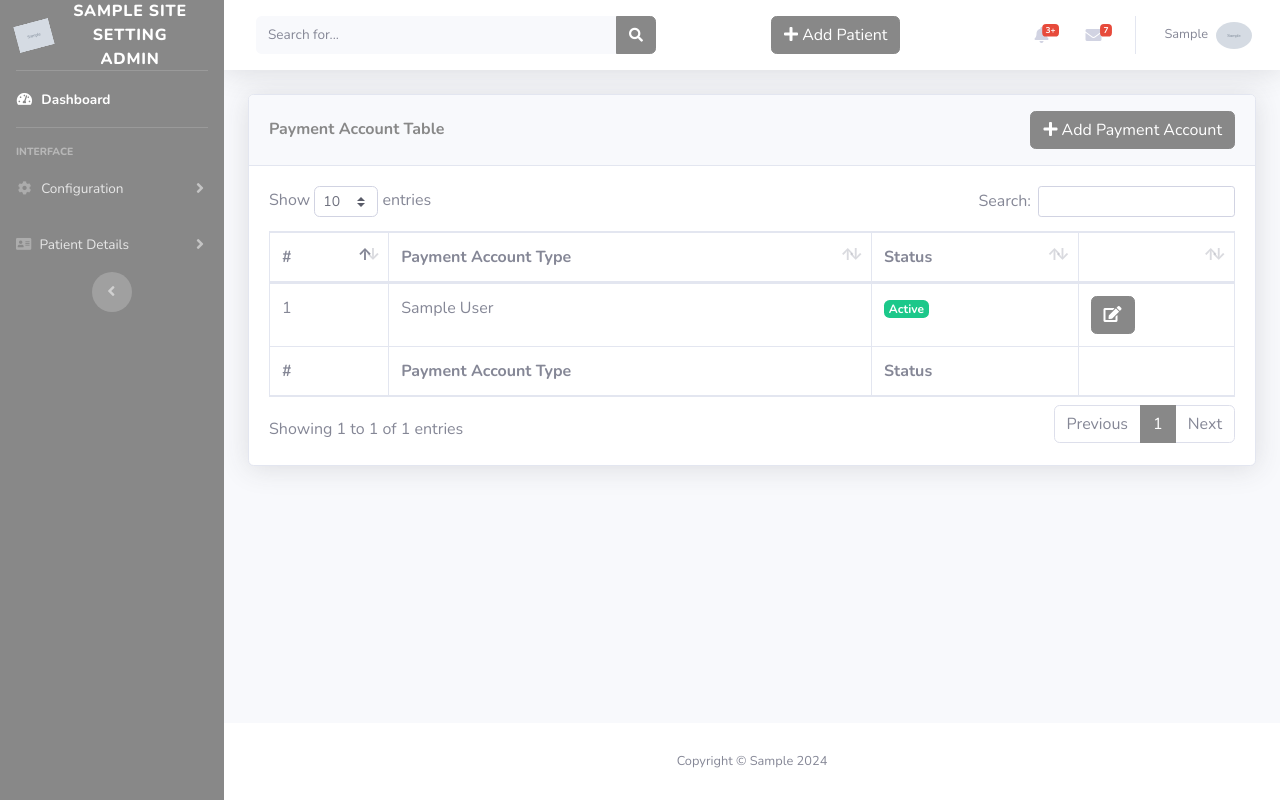
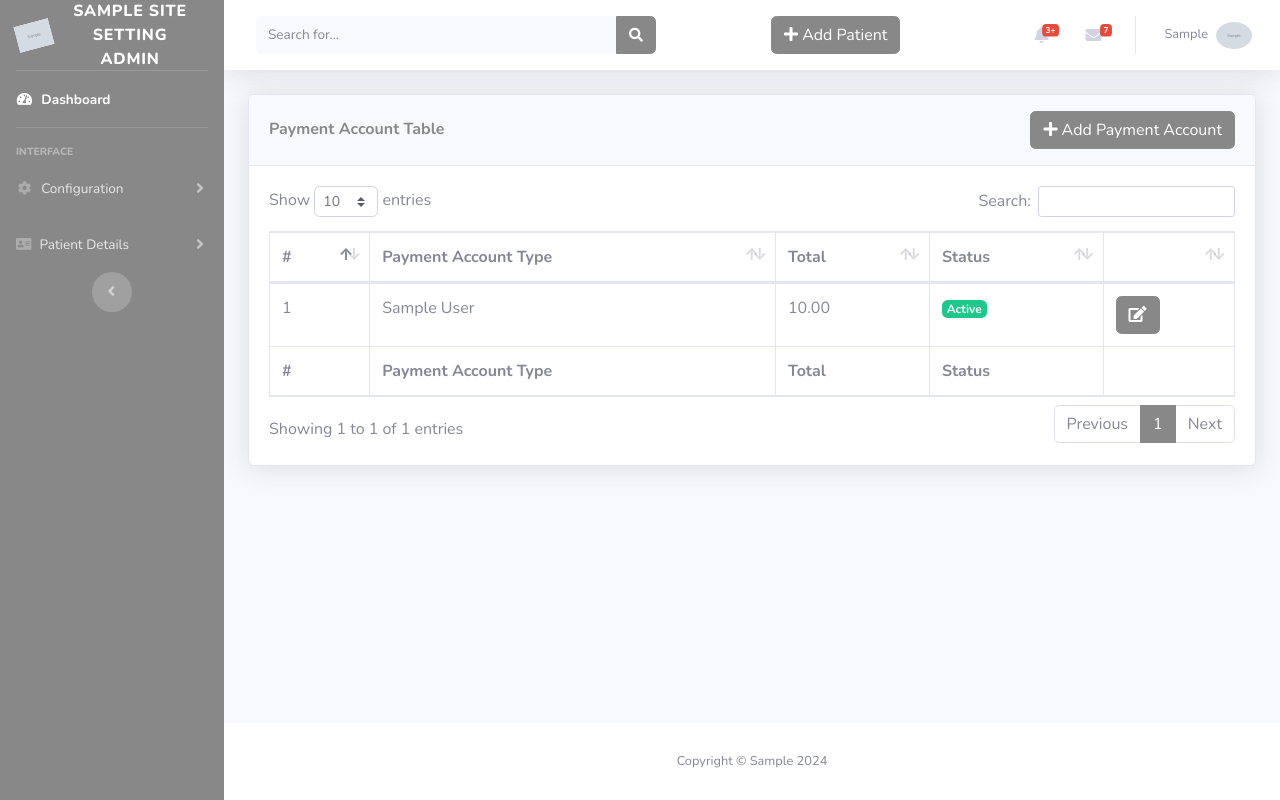
Before and after one commit to sageerkv/hospital_admin_dashboard_web, a Django app: page /View_account in a window 1280 px wide. Run offline with Django 5.2, Linux system fonts and the light colour scheme; a user stored in the database is signed in; tables that the repository leaves empty hold one stand-in row (values such as "Sample post"); grey boxes marked "Sample" are stand-in pictures; data that the repository does not hold is empty; some libraries are stand-ins or nearby versions.

Commit message:
Calculate account totals by summing amounts and discount amounts, and then subtracting discount amounts for accurate account balances

```diff
--- a/backend/templates/bank_account/form_data.html
+++ b/backend/templates/bank_account/form_data.html
@@ -1,4 +1,5 @@
 {% extends "index.html" %}
+{% load custom_filters %}
 {% load static %}
 
 {% block Page_Content %}
@@ -17,6 +18,7 @@
                     <tr>
                         <th>#</th>
                         <th>Payment Account Type</th>
+                        <th>Total</th>
                         <th>Status</th>
                         <th></th>
                     </tr>
@@ -25,6 +27,7 @@
                     <tr>
                         <th>#</th>
                         <th>Payment Account Type</th>
+                        <th>Total</th>
                         <th>Status</th>
                         <th></th>
                     </tr>
@@ -34,6 +37,7 @@
                     <tr>
                         <td>{{forloop.counter}}</td>
                         <td>{{bank_account.Name}}</td>
+                        <td>{{ account_totals|get_value:bank_account.id |floatformat:2}}</td>
                         <td><label class="{% if bank_account.status == 'Active' %}badge badge-success{% else %}badge badge-danger{% endif %}">
                             {{ bank_account.status }}
                         </label></td>
--- a/backend/templates/patient/patient_payment.html
+++ b/backend/templates/patient/patient_payment.html
@@ -313,7 +313,7 @@
           if ($(this).is(':checked')) {
               $('#account_field').show(); // Show the Account field when checkbox is checked
               $('#advance_field').hide();
-              $('#Discount_field').hide();
+              $('#Discount_field').show();
           } else { // Hide the Account field when checkbox is unchecked
             $('#account_field').show(); // Show the Account field when checkbox is checked
             $('#advance_field').show();
--- a/backend/templatetags/custom_filters.py
+++ b/backend/templatetags/custom_filters.py
@@ -4,6 +4,11 @@ from core.settings import *
 from backend.models import Site_settings
 
 register = template.Library()
+
+@register.filter
+def get_value(dictionary, key):
+    return dictionary.get(key, None)
+
 
 @register.filter(name='has_permission')
 def has_permission(user, permission_name):
--- a/backend/views.py
+++ b/backend/views.py
@@ -532,6 +532,21 @@ def View_account(request):
         # paginator=Paginator(bank_accounts,20)
         # page_num=request.GET.get('page')
         # bank_accounts_page = paginator.get_page(page_num)
+        account_totals = {}
+        for account in bank_accounts:
+            totals = Payment.objects.filter(Account=account).aggregate(
+                total_amount=Sum('amount'),
+                total_discount_amount=Sum('discount_amount')
+            )
+
+            total_amount = totals['total_amount'] or 0
+            total_discount_amount = totals['total_discount_amount'] or 0
+
+            account_total = total_amount - total_discount_amount
+
+            account_totals[account.id] = account_total
+
+        context['account_totals'] = account_totals
         context['bank_accounts'] = bank_accounts
         return render(request,'bank_account/form_data.html',context)
     else:
@@ -843,7 +858,7 @@ def make_payment(request, patientview_id, transaction_id):
 
                 if 'paid_checkbox' in request.POST:
                     transaction.Balance
-                    transaction.Paid_amount += new_total_amount
+                    transaction.Paid_amount += new_total_amount - new_discount
                 else:
                     if new_advance:
                         transaction.Paid_amount += new_advance
```
